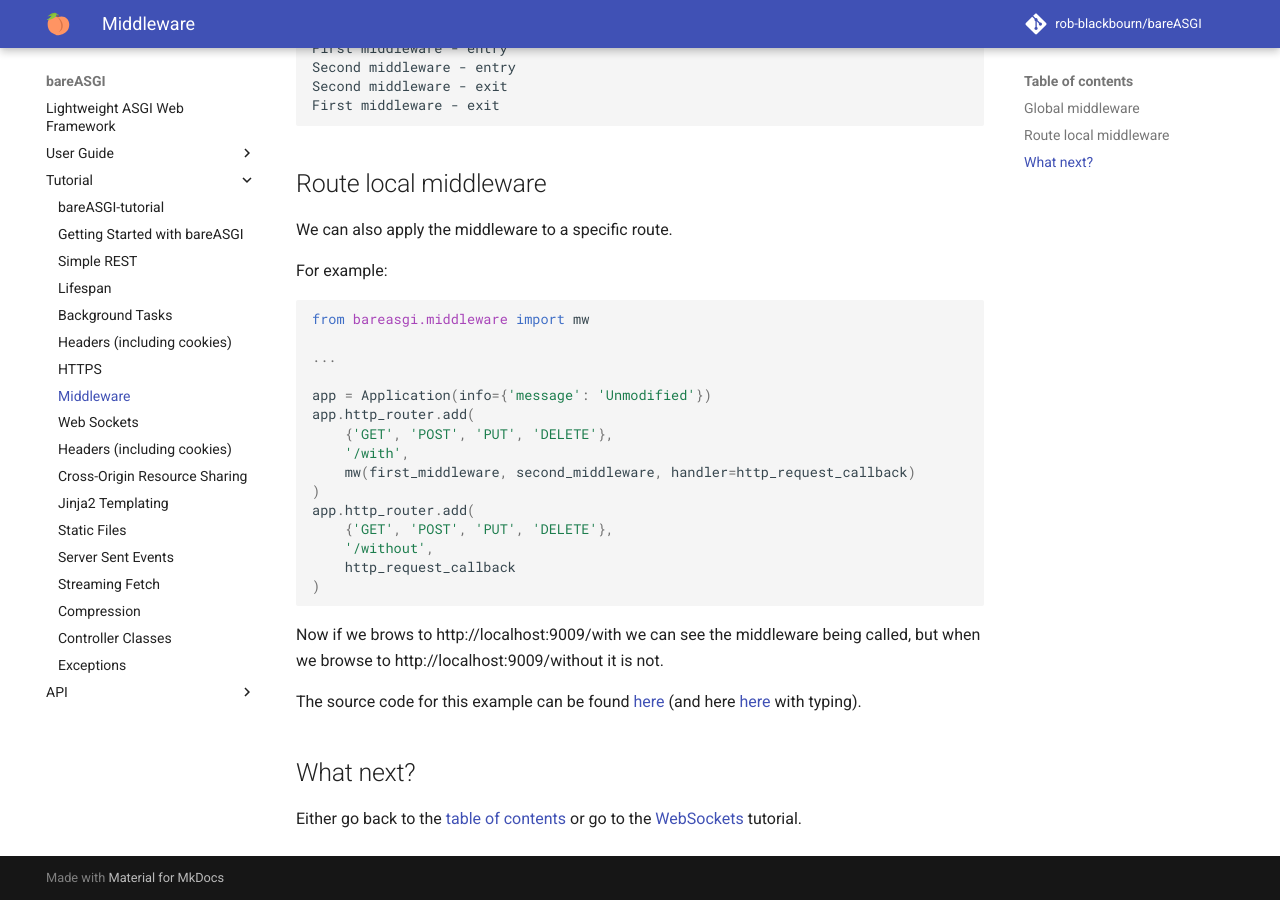
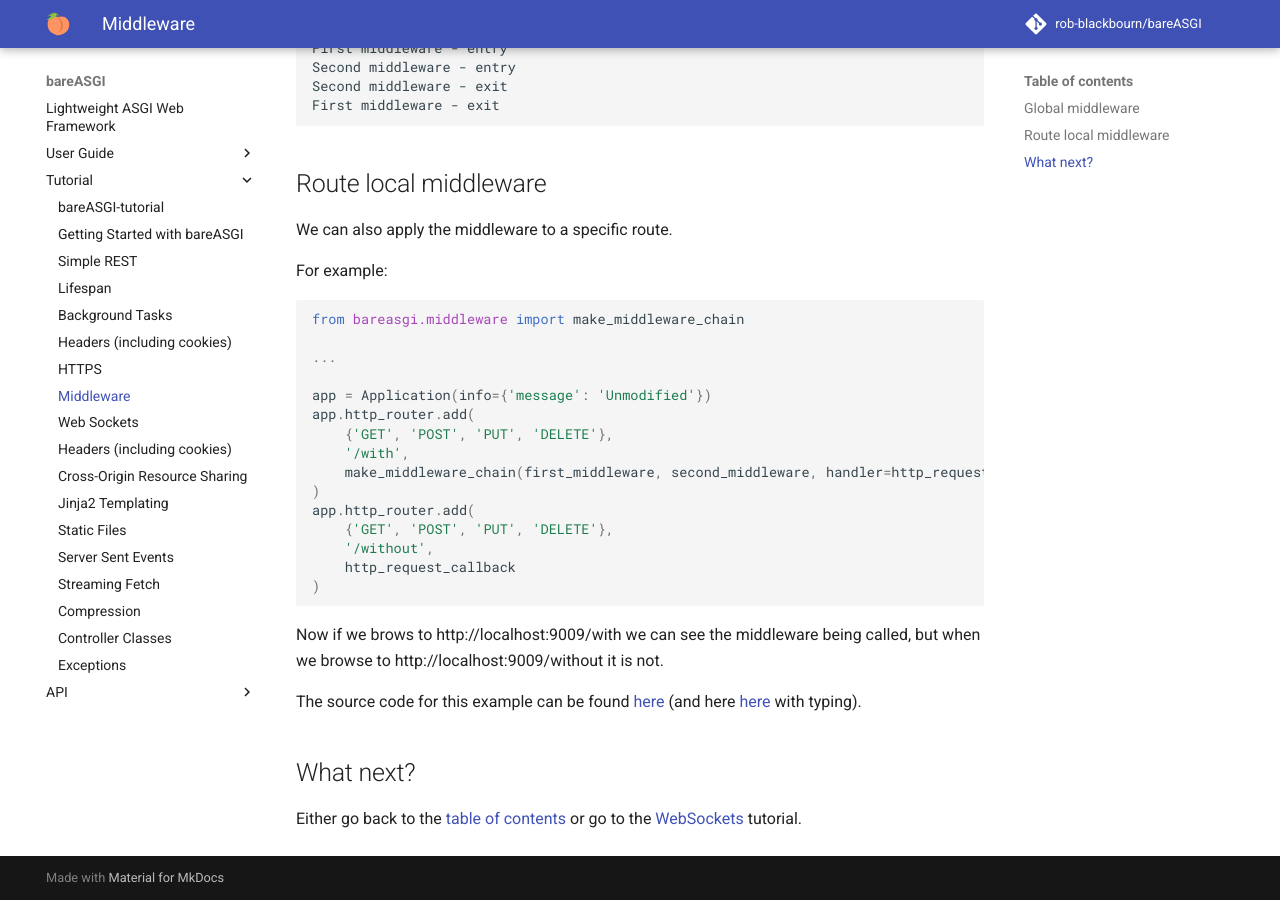
Before and after one commit to rob-blackbourn/bareASGI, an MkDocs documentation site: the page built from docs/tutorial/middleware.md, in a window 1280 px wide and 900 px high, scrolled down 2004 px. Built offline with MkDocs 1.6.1 and Material for MkDocs 9.7.7, drawn with Linux system fonts in a browser that asks for light colours; comment, search, counter and statistics services are not loaded; the version menu is left out.

````diff
--- a/docs/examples/local_middleware.py
+++ b/docs/examples/local_middleware.py
@@ -12,7 +12,7 @@ from bareasgi import (
     HttpResponse,
     HttpRequestCallback
 )
-from bareasgi.middleware import mw
+from bareasgi.middleware import make_middleware_chain
 
 
 async def first_middleware(
@@ -67,7 +67,8 @@ if __name__ == "__main__":
     app.http_router.add(
         {'GET', 'POST', 'PUT', 'DELETE'},
         '/with',
-        mw(first_middleware, second_middleware, handler=http_request_callback)
+        make_middleware_chain(
+            first_middleware, second_middleware, handler=http_request_callback)
     )
     app.http_router.add(
         {'GET', 'POST', 'PUT', 'DELETE'},
--- a/docs/examples/local_middleware_nt.py
+++ b/docs/examples/local_middleware_nt.py
@@ -1,6 +1,6 @@
 import uvicorn
 from bareasgi import Application, text_writer
-from bareasgi.middleware import mw
+from bareasgi.middleware import make_middleware_chain
 
 
 async def first_middleware(scope, info, matches, content, handler):
@@ -32,7 +32,8 @@ app = Application(info={'message': 'Unmodified'})
 app.http_router.add(
     {'GET', 'POST', 'PUT', 'DELETE'},
     '/with',
-    mw(first_middleware, second_middleware, handler=http_request_callback)
+    make_middleware_chain(first_middleware, second_middleware,
+                          handler=http_request_callback)
 )
 app.http_router.add(
     {'GET', 'POST', 'PUT', 'DELETE'},
--- a/docs/tutorial/middleware.md
+++ b/docs/tutorial/middleware.md
@@ -102,6 +102,7 @@ Second middleware - entry
 Second middleware - exit
 First middleware - exit
 ```
+
 ## Route local middleware
 
 We can also apply the middleware to a specific route.
@@ -109,7 +110,7 @@ We can also apply the middleware to a specific route.
 For example:
 
 ```python
-from bareasgi.middleware import mw
+from bareasgi.middleware import make_middleware_chain
 
 ...
 
@@ -117,7 +118,7 @@ app = Application(info={'message': 'Unmodified'})
 app.http_router.add(
     {'GET', 'POST', 'PUT', 'DELETE'},
     '/with',
-    mw(first_middleware, second_middleware, handler=http_request_callback)
+    make_middleware_chain(first_middleware, second_middleware, handler=http_request_callback)
 )
 app.http_router.add(
     {'GET', 'POST', 'PUT', 'DELETE'},
````
Also changed, not shown: 3 other files.
